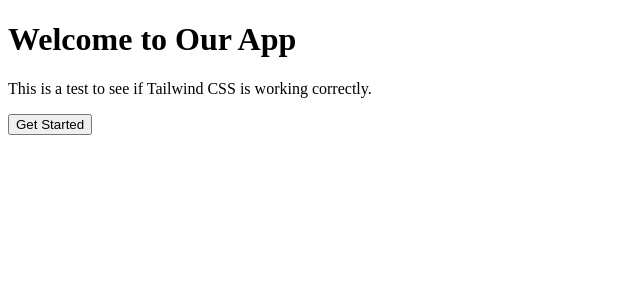
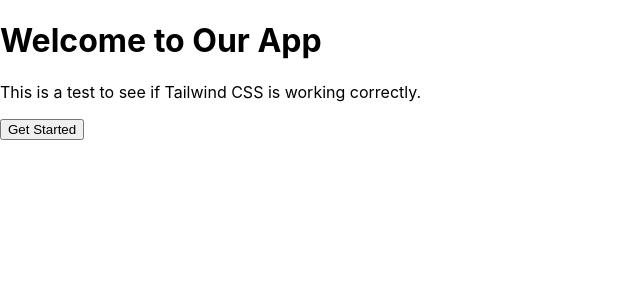
Before and after one commit to Nivetha-Selvakumar/subscription-system-frontend, a React (Create React App) app: page / in a window 1280 px wide. Shown: the top 300 px of the page, without its empty margins (0-640 px from the left). Built offline with nearby package versions, Linux system fonts and the light colour scheme.

Commit message:
setup the project

```diff
--- a/package.json
+++ b/package.json
@@ -44,13 +44,10 @@
   "devDependencies": {
     "@tailwindcss/nesting": "^0.0.0-insiders.565cd3e",
     "@tailwindcss/postcss": "^4.1.14",
-    "autoprefixer": "^10.4.21",
-    "postcss": "^8.5.6",
     "postcss-import": "^16.1.1",
     "postcss-nesting": "^13.0.2",
     "prettier": "^3.3.3",
     "prettier-plugin-organize-imports": "^4.0.0",
-    "tailwindcss": "^4.1.14",
     "ts-jest": "^28.0.5"
   }
 }
--- a/postcss.config.js
+++ /dev/null
@@ -1,8 +0,0 @@
-module.exports = {
-  plugins: {
-    'postcss-import': {},
-    'tailwindcss/nesting': 'postcss-nesting',
-    tailwindcss: {},
-    autoprefixer: {},
-  },
-}
--- a/src/index.css
+++ b/src/index.css
@@ -1,6 +1,13 @@
-/*! @import */
-@tailwind base;
-@tailwind components;
-@tailwind utilities;
+body {
+  margin: 0;
+  font-family: -apple-system, BlinkMacSystemFont, 'Segoe UI', 'Roboto', 'Oxygen',
+    'Ubuntu', 'Cantarell', 'Fira Sans', 'Droid Sans', 'Helvetica Neue',
+    sans-serif;
+  -webkit-font-smoothing: antialiased;
+  -moz-osx-font-smoothing: grayscale;
+}
 
-/* Custom styles can be added below */
+code {
+  font-family: source-code-pro, Menlo, Monaco, Consolas, 'Courier New',
+    monospace;
+}
```
Also changed, not shown: tailwind.config.js (deleted, +0 -11 lines), 2 other files (tests, documents, lock files or other folders).
